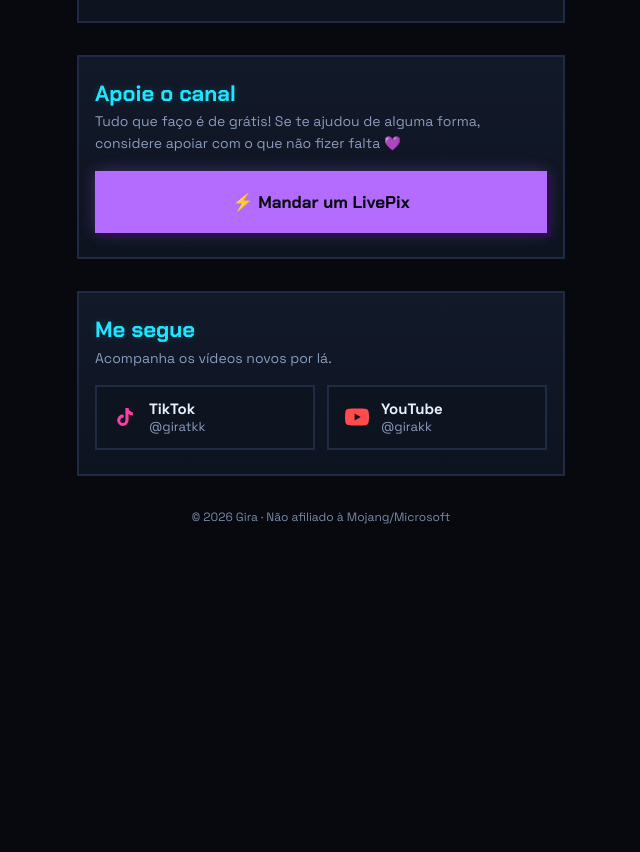
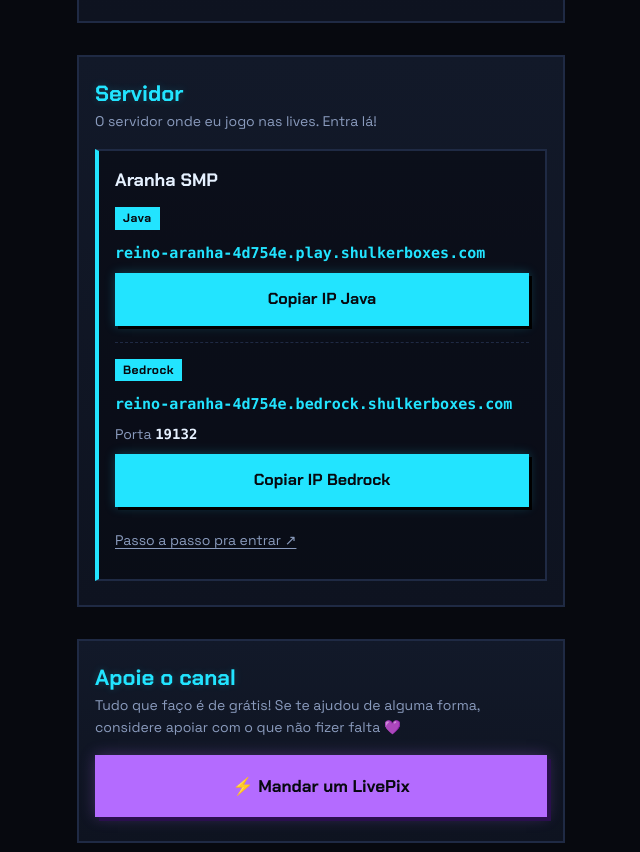
Before and after one commit to girakk15/sitedoGira, a plain HTML site: page index.html in a window 1280 px wide. Shown: the part 1829-2681 px from the top of the page, without its empty margins (319-959 px from the left). Before the commit the page ends 2387 px from the top, so only its background shows below. Drawn offline with Linux system fonts and the light colour scheme.

Commit message:
Servidor Aranha SMP (Java e Bedrock)

```diff
--- a/config.js
+++ b/config.js
@@ -18,17 +18,23 @@ const SITE = {
 
   // ----------------------------------------------------------
   //  SERVIDOR que você joga nas lives.
-  //  Enquanto o "ip" estiver vazio, a seção fica escondida.
+  //  enderecos: um bloco por edição (cada um ganha seu botão de copiar).
+  //  Sem nenhum endereço preenchido, a seção fica escondida.
   //  info: linhas extras (rótulo + valor). Linhas sem valor não aparecem.
+  //  pagina: link com o passo a passo pra entrar (opcional).
   // ----------------------------------------------------------
   servidor: {
-    nome: "",
+    nome: "Aranha SMP",
     descricao: "O servidor onde eu jogo nas lives. Entra lá!",
-    ip: "",
+    enderecos: [
+      { edicao: "Java",    ip: "reino-aranha-4d754e.play.shulkerboxes.com" },
+      { edicao: "Bedrock", ip: "reino-aranha-4d754e.bedrock.shulkerboxes.com", porta: "19132" },
+    ],
     info: [
       { rotulo: "Versão", valor: "" },
       { rotulo: "Lives", valor: "" },
     ],
+    pagina: "https://shulkerboxes.com/pt-br/entrar/reino-aranha-4d754e.play.shulkerboxes.com",
   },
 
   // Plataforma para a qual os packs são feitos (aparece no topo da seção Packs)
--- a/index.html
+++ b/index.html
@@ -48,13 +48,10 @@
       <p class="sub" id="srv-desc"></p>
       <div class="srv-card">
         <p class="srv-nome" id="srv-nome"></p>
-        <div class="srv-ip">
-          <span class="srv-rotulo">IP</span>
-          <code id="srv-ip"></code>
-        </div>
+        <div class="srv-enderecos" id="srv-enderecos"></div>
+        <p class="srv-aviso" id="srv-aviso" role="status" aria-live="polite"></p>
         <dl class="srv-info" id="srv-info"></dl>
-        <button class="btn btn-copiar" id="srv-copiar" type="button">Copiar IP</button>
-        <p class="srv-aviso" id="srv-aviso" role="status" aria-live="polite"></p>
+        <a class="srv-pagina" id="srv-pagina" target="_blank" rel="noopener" hidden>Passo a passo pra entrar ↗</a>
       </div>
     </section>
 
--- a/script.js
+++ b/script.js
@@ -178,26 +178,42 @@
 
   // Servidor
   const srv = SITE.servidor;
-  if (srv && srv.ip) {
+  const enderecos = ((srv && srv.enderecos) || []).filter((e) => e.ip);
+  if (enderecos.length) {
     $("#servidor").hidden = false;
     $("#srv-desc").textContent = srv.descricao || "";
     $("#srv-nome").textContent = srv.nome || "";
-    $("#srv-ip").textContent = srv.ip;
+    $("#srv-enderecos").innerHTML = enderecos.map((e, i) => `
+      <div class="srv-end">
+        <div class="srv-ip">
+          <span class="srv-rotulo">${e.edicao || "IP"}</span>
+          <code>${e.ip}</code>
+        </div>
+        ${e.porta ? `<p class="srv-porta">Porta <code>${e.porta}</code></p>` : ""}
+        <button class="btn btn-copiar" type="button" data-i="${i}" aria-label="Copiar IP ${e.edicao || ""}">Copiar IP ${e.edicao || ""}</button>
+      </div>`).join("");
     const linhas = (srv.info || []).filter((l) => l.valor);
     $("#srv-info").innerHTML = linhas.map((l) => `<div><dt>${l.rotulo}</dt><dd>${l.valor}</dd></div>`).join("");
+    if (srv.pagina) { $("#srv-pagina").href = srv.pagina; $("#srv-pagina").hidden = false; }
+
     const aviso = $("#srv-aviso");
     let timer;
-    $("#srv-copiar").addEventListener("click", async () => {
+    $("#srv-enderecos").addEventListener("click", async (ev) => {
+      const b = ev.target.closest(".btn-copiar");
+      if (!b) return;
+      const e = enderecos[+b.dataset.i];
       let ok = false;
-      try { await navigator.clipboard.writeText(srv.ip); ok = true; }
+      try { await navigator.clipboard.writeText(e.ip); ok = true; }
       catch {
-        const t = Object.assign(document.createElement("textarea"), { value: srv.ip });
+        const t = Object.assign(document.createElement("textarea"), { value: e.ip });
         t.setAttribute("readonly", ""); t.style.cssText = "position:fixed;opacity:0";
         document.body.append(t); t.select();
         try { ok = document.execCommand("copy"); } catch {}
         t.remove();
       }
-      aviso.textContent = ok ? "✓ IP copiado! Agora é só colar no jogo." : "Não deu pra copiar. Segura o dedo no IP e copia.";
+      aviso.textContent = ok
+        ? `✓ IP ${e.edicao || ""} copiado! Agora é só colar no jogo.`
+        : "Não deu pra copiar. Segura o dedo no IP e copia.";
       clearTimeout(timer);
       timer = setTimeout(() => (aviso.textContent = ""), 3000);
     });
--- a/style.css
+++ b/style.css
@@ -419,7 +419,7 @@ footer { text-align: center; color: var(--dim); font-size: 12px; }
   padding: 2px var(--s2); color: var(--bg); background: var(--cyan);
 }
 .srv-ip code {
-  font-family: ui-monospace, Consolas, monospace; font-size: 18px; font-weight: 700;
+  font-family: ui-monospace, Consolas, monospace; font-size: 15px; font-weight: 700;
   color: var(--cyan); overflow-wrap: anywhere;
   user-select: all; -webkit-user-select: all;
 }
@@ -430,7 +430,18 @@ footer { text-align: center; color: var(--dim); font-size: 12px; }
   box-shadow: 3px 3px 0 #000, 0 0 10px rgba(34,228,255,.25);
 }
 .btn-copiar:hover { background: #6cefff; }
-.srv-aviso { margin-top: calc(var(--s3) * -1); font-size: 14px; color: var(--cyan); text-align: center; }
+.srv-enderecos { display: grid; gap: var(--s4); }
+.srv-end { display: flex; flex-direction: column; gap: var(--s2); }
+.srv-end + .srv-end { padding-top: var(--s4); border-top: 1px dashed var(--line); }
+.srv-porta { font-size: 14px; color: var(--muted); }
+.srv-porta code { font-family: ui-monospace, Consolas, monospace; font-weight: 700; color: var(--txt); }
+.srv-pagina {
+  align-self: flex-start; min-height: 44px; display: inline-flex; align-items: center;
+  font-size: 14px; color: var(--muted); text-underline-offset: 3px;
+}
+.srv-pagina:hover { color: var(--cyan); }
+.srv-aviso:empty { display: none; }
+.srv-aviso { font-size: 14px; color: var(--cyan); text-align: center; }
 .srv-info { display: grid; gap: var(--s2); font-size: 14px; }
 .srv-info:empty { display: none; }
 .srv-info div { display: flex; justify-content: space-between; gap: var(--s3); border-top: 1px dashed var(--line); padding-top: var(--s2); }
```
